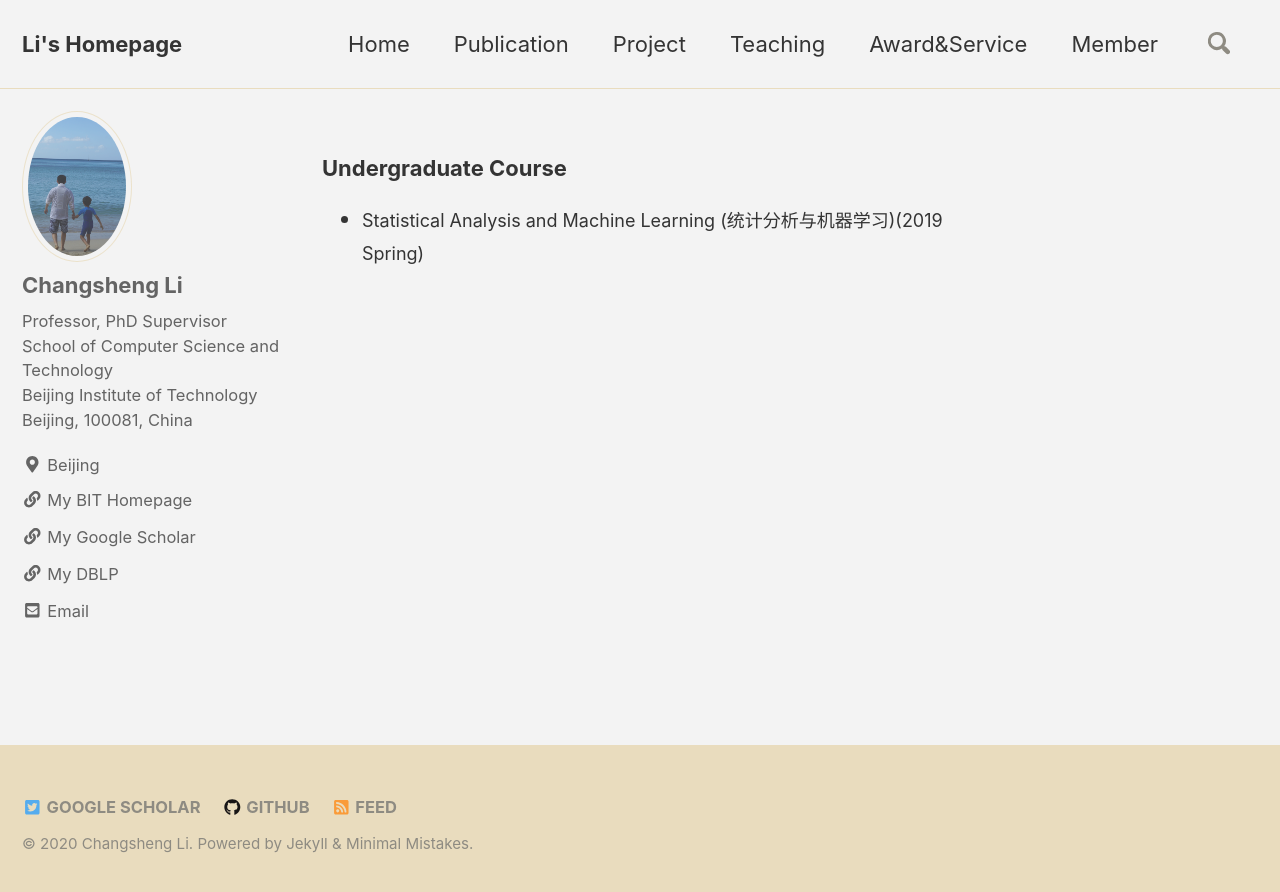
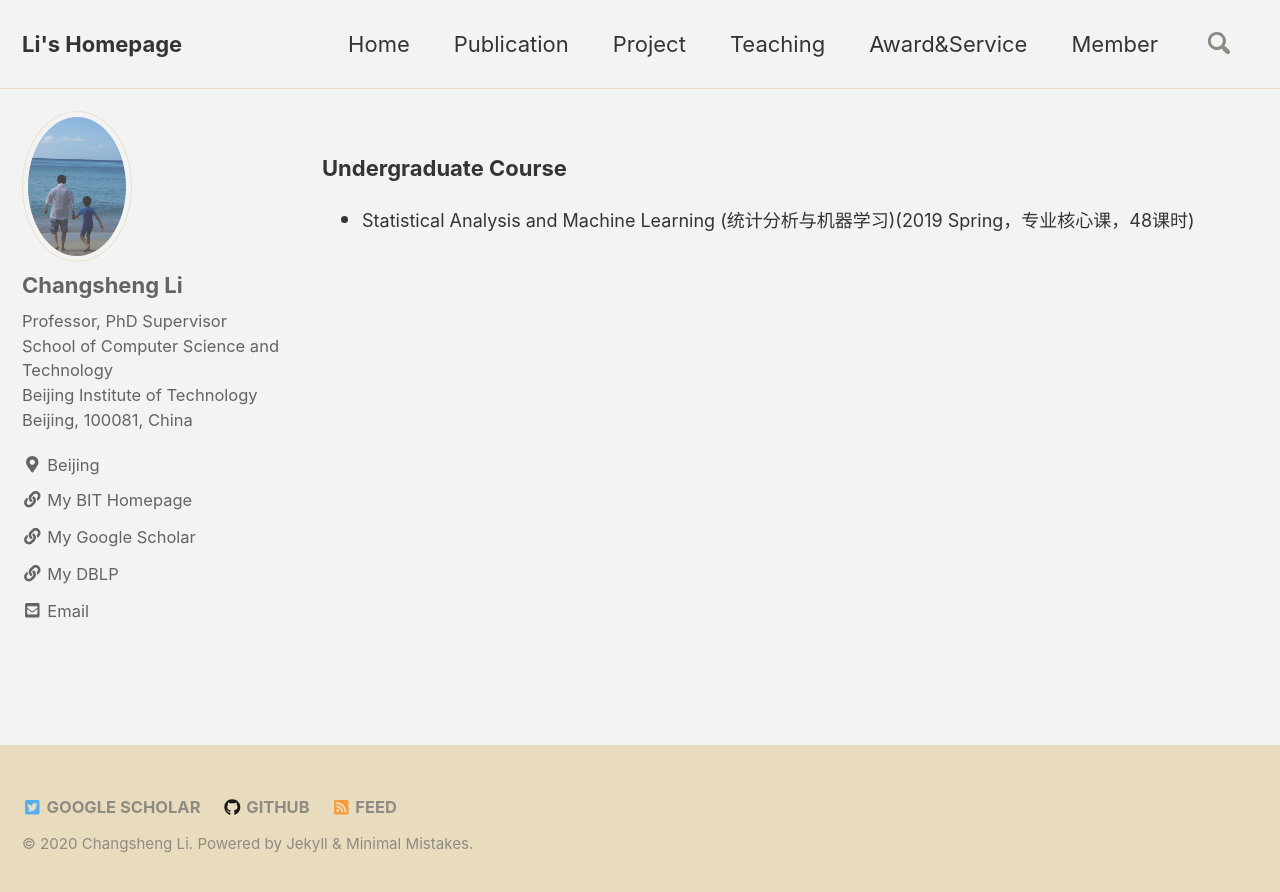
Before and after one commit to csli-bit/csli-bit.github.io, a Jekyll site: the page built from _pages/teaching.md, in a window 1280 px wide. Shown: the top 892 px of the page. Built offline with Jekyll 4.4.1, drawn with Linux system fonts in a browser that asks for light colours; nearby versions of some CDN libraries; comment, search, counter and statistics services are not loaded.

Commit message:
Update teaching.md

```diff
--- a/_pages/teaching.md
+++ b/_pages/teaching.md
@@ -1,10 +1,11 @@
 ---
 layout: archive
 author_profile: true
+classes: wide
 permalink: /teaching/
 ---
 <h3>Undergraduate Course</h3>
   <ul>
-<li><p><font size="4">Statistical Analysis and Machine Learning (统计分析与机器学习)(2019 Spring)</font></p>
+<li><p><font size="4">Statistical Analysis and Machine Learning (统计分析与机器学习)(2019 Spring，专业核心课，48课时)</font></p>
   </li>
 </ul>
```
